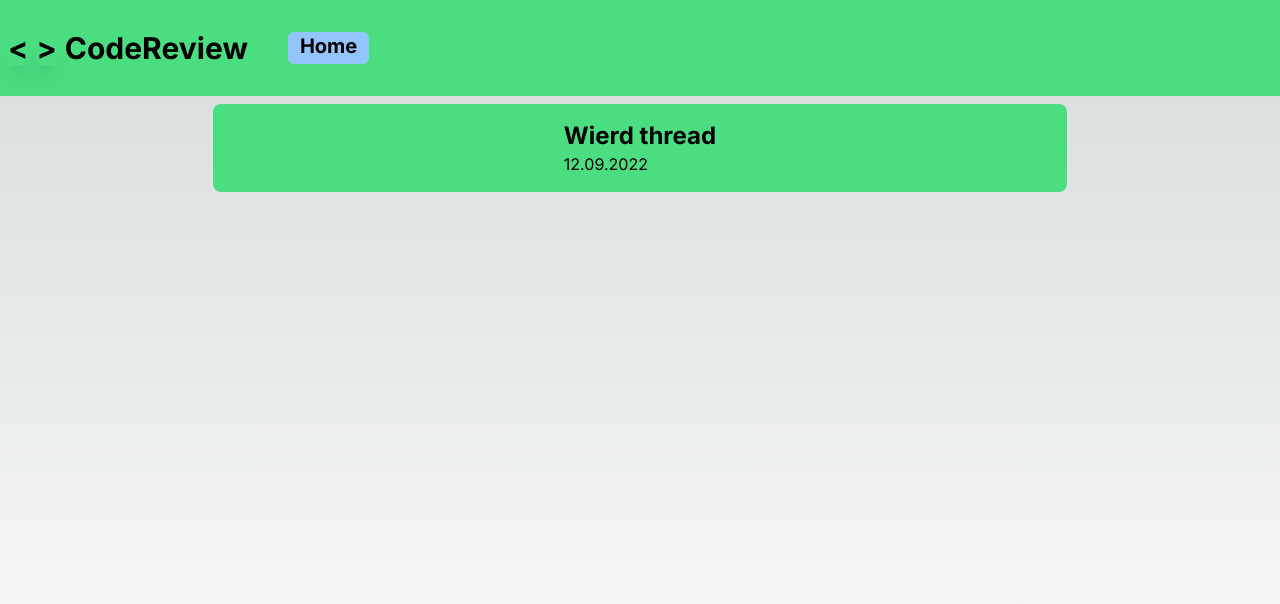
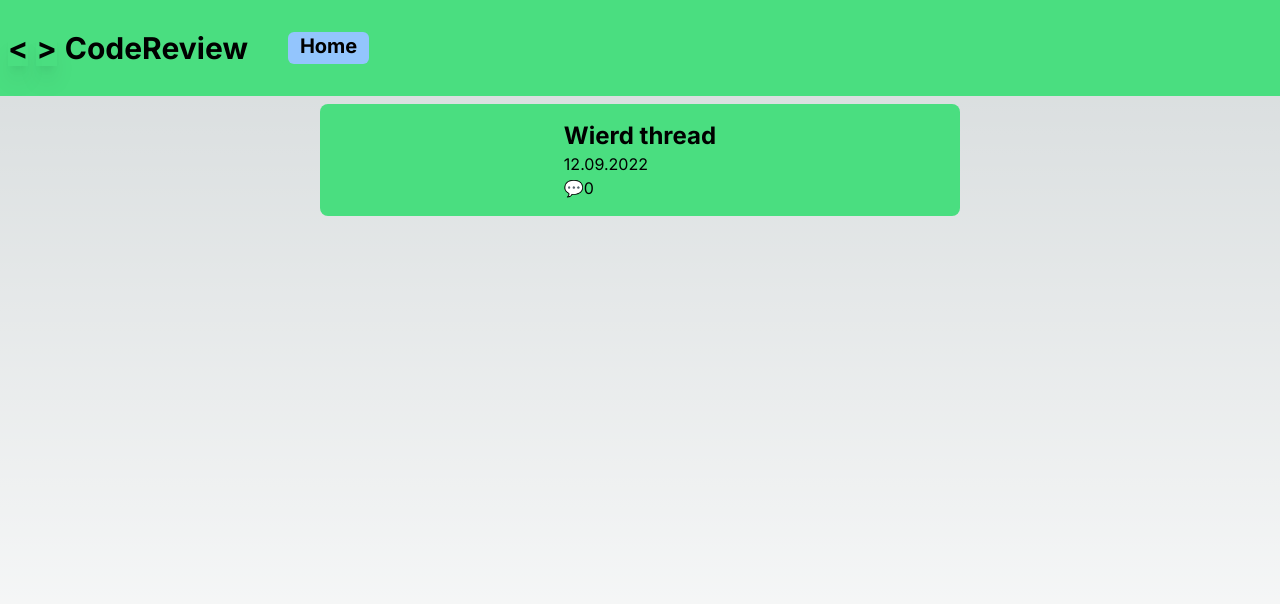
Before and after one commit to Jelenal1/comunicationsystemSpeer, a Next.js app in the folder comm_frontend/: page /home in a window 1280 px wide. Shown: the top 604 px of the page. Built offline with nearby package versions, Linux system fonts and the light colour scheme.

Commit message:
Did some styling

```diff
--- a/comm_frontend/app/home/Thread.tsx
+++ b/comm_frontend/app/home/Thread.tsx
@@ -7,13 +7,15 @@ interface Thread {
   awnsers: string[];
 }
 
+import { FaUserCircle } from 'react-icons/fa';
+
 export default function Thread({ thread }: { thread: Thread }) {
   return (
-    <div className="p-4 rounded-lg bg-green-400 flex flex-col mx-auto w-2/3">
-
+    <div className="p-4 rounded-lg bg-green-400 flex flex-col mx-auto w-2/3 lg:w-2/4">
       <div className="mx-auto flex flex-col">
         <h1 className="text-2xl font-bold">{thread.title}</h1>
         <h2>{thread.date}</h2>
+        <span>{'💬' + thread.awnsers.length}</span>
       </div>
     </div>
   );
--- a/comm_frontend/app/home/page.tsx
+++ b/comm_frontend/app/home/page.tsx
@@ -14,7 +14,7 @@ export default function Home() {
 
   return (
     <main className="flex min-h-screen flex-col items-center justify-between p-24">
-      <div className='mt-2 flex flex-col w-screen'>
+      <div className="mt-2 flex flex-col w-screen">
         {mockData.map((thread) => (
           <Thread thread={thread} key={thread.id} />
         ))}
```
